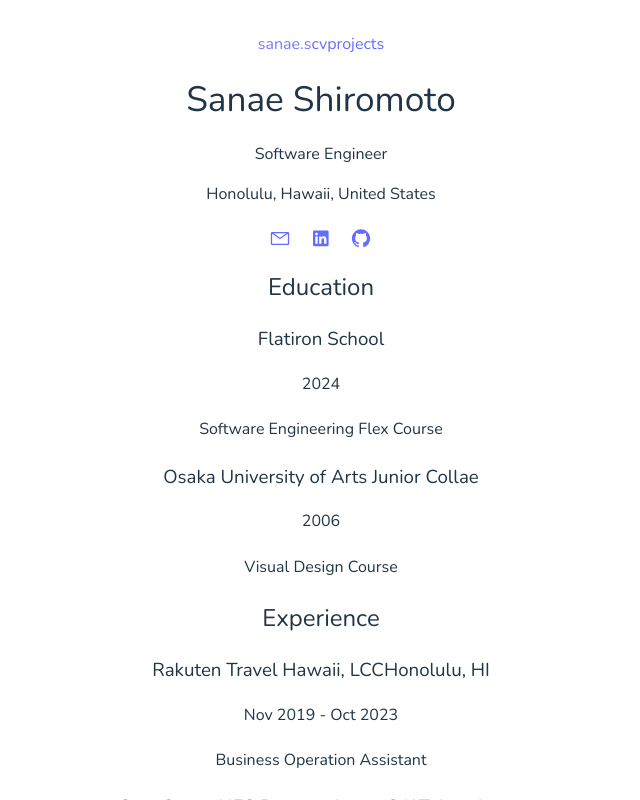
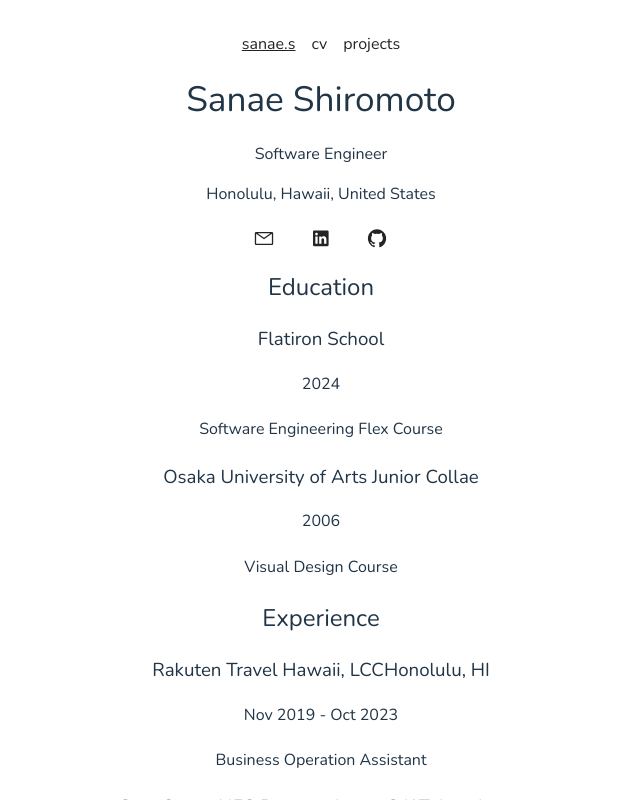
Before and after one commit to Pokasana/intro-page, a React (Vite) app: page /cv in a window 1280 px wide. In both pictures the pointer is over the link "sanae.s". Shown: the top 800 px of the page, without its empty margins (319-959 px from the left). Built offline with nearby package versions, Linux system fonts and the light colour scheme.

Commit message:
add a:hover styling of text-decoration set to underline

```diff
--- a/src/index.css
+++ b/src/index.css
@@ -15,11 +15,12 @@
 
 a {
   font-weight: 500;
-  color: #646cff;
+  padding: 8px;
+  color: #242424;
   text-decoration: inherit;
 }
 a:hover {
-  color: #535bf2;
+  text-decoration: underline;
 }
 
 body {
@@ -59,7 +60,7 @@ button:focus-visible {
     background-color: #ffffff;
   }
   a:hover {
-    color: #747bff;
+    text-decoration: underline;
   }
   button {
     background-color: #f9f9f9;
```
